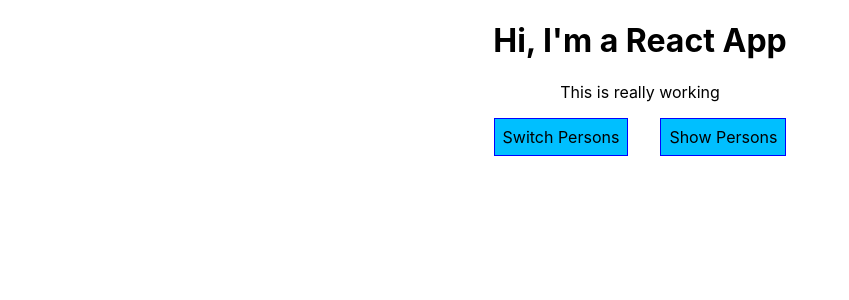
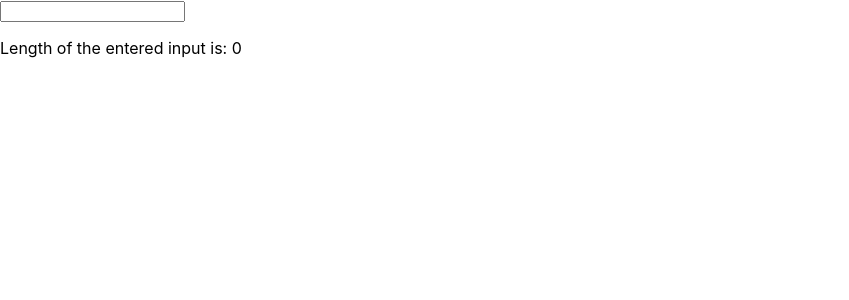
Before and after one commit to heyFahad/learning-reactjs, a React (Create React App) app: page / in a window 1280 px wide. Shown: the top 300 px of the page, without its empty margins (0-849 px from the left). Built offline with nearby package versions, Linux system fonts and the light colour scheme.

Commit message:
Trying to do my assignment on a separate branch just to see if my master branch remains untouchedgit add .

```diff
--- a/src/App.js
+++ b/src/App.js
@@ -5,11 +5,11 @@ import './App.css';
 // A Class-based Component (App)
 class App extends Component {
   state = {
-    persons: [
-      { id: "FA15-BSE-145", name: "Fahad Javed", age: 23 },
-      { id: "FA15-BSE-058", name: "Muhammad Bilal", age: 22 }
-    ],
-    showPersons: false
+    userInput: ""
+  }
+
+  inputChangedHandler = (event) => {
+    this.setState({userInput: event.target.value});
   }
 
   switchPersonsHandler = () => {
@@ -59,6 +59,15 @@ class App extends Component {
   }
 
   render() {
+    return (
+      <div>
+        <input type="text" onChange={this.inputChangedHandler}/>
+        <p>Length of the entered input is: {this.state.userInput.length}</p>
+      </div>
+    );
+  }
+
+  /* render() {
     const buttonStyle = {
       display: 'inline',
       backgroundColor: 'deepskyblue',
@@ -108,7 +117,7 @@ class App extends Component {
         {personsData}
       </div>
     );
-  }
+  } */
 }
 
 export default App;
```
